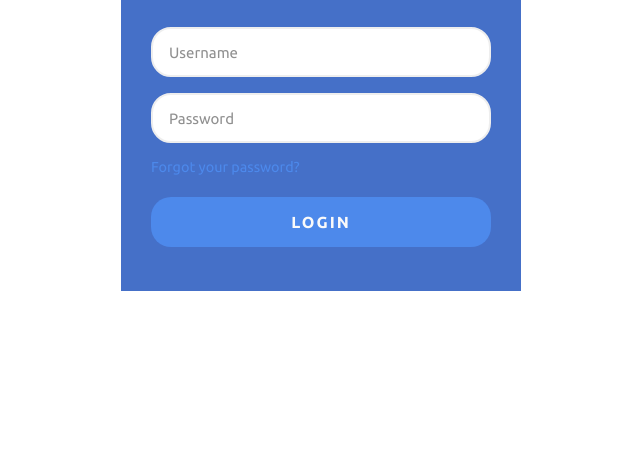
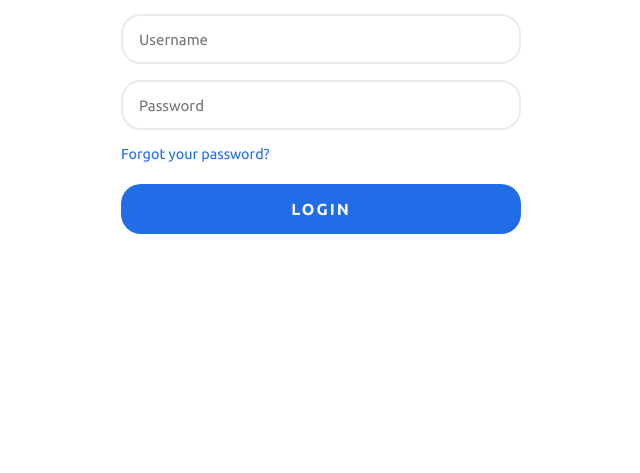
Before and after one commit to Dresae/PrcW11-Login_B, a plain HTML site: page index.html in a window 1280 px wide. Shown: the part 327-800 px from the top of the page, without its empty margins (319-959 px from the left). Drawn offline with Linux system fonts and the light colour scheme.

Commit message:
resolving conflicting changes by copying and pasting from joint branch

```diff
--- a/style.css
+++ b/style.css
@@ -21,22 +21,7 @@ body{
     animation: rotate 6s infinite alternate linear;
 }
 
-.login-card{
-    position: relative;
-    z-index: 3;
-    width: 100%;
-    margin: 0 20px;
-    padding: 70px 30px 44px;
-<<<<<<< HEAD
-    border-radius: 2.5rem;
-    background: #fff;
-=======
-    border-radius: 3.5rem;
-    background: #174dbb;
-    opacity: 0.8;
->>>>>>> QA
-    text-align: center;
-}
+
 
 .login-card > h2{
     font-size: 36px;
```
